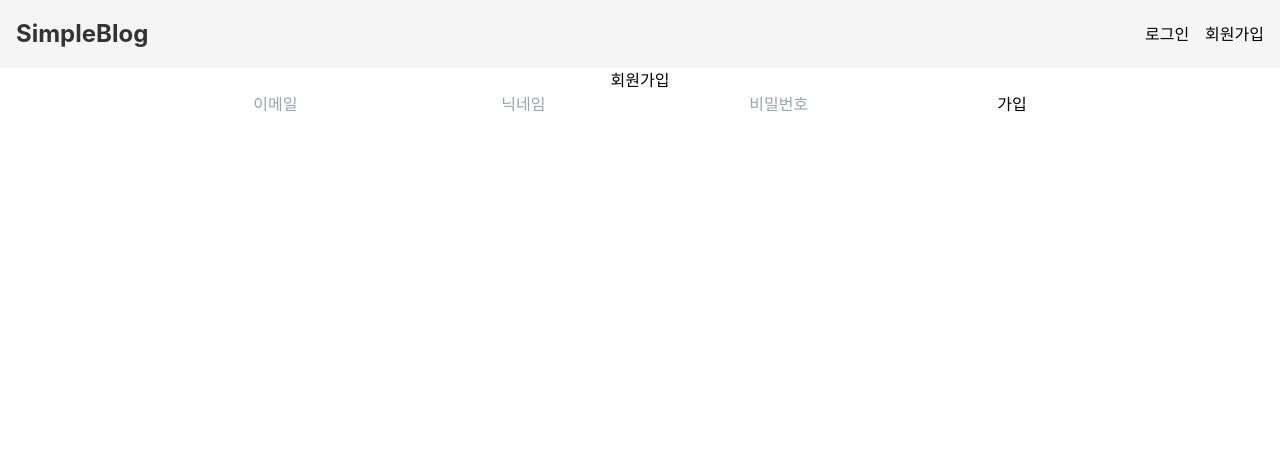
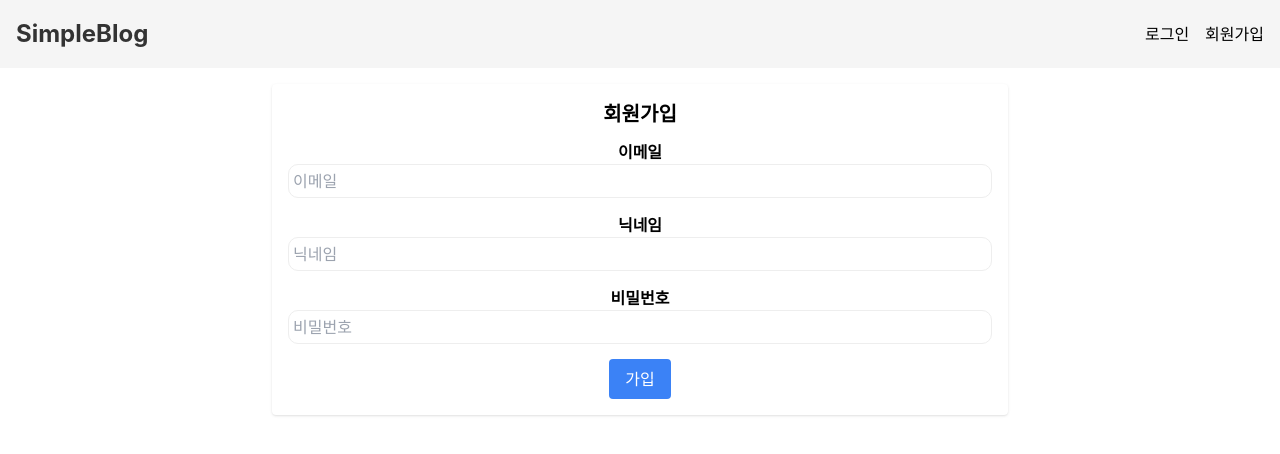
Before and after one commit to chungi21/simple-blog-frontend, a React (Create React App) app: page /join in a window 1280 px wide. Shown: the top 454 px of the page. Built offline with nearby package versions, Linux system fonts and the light colour scheme; no server answers.

Commit message:
회원 tailwind css로 변경

```diff
--- a/src/components/LoginForm.js
+++ b/src/components/LoginForm.js
@@ -6,14 +6,16 @@ export default function LoginForm({ email, password, onEmailChange, onPasswordCh
         value={email}
         onChange={onEmailChange}
         placeholder="이메일"
+        className="border border-[#eee] rounded-[10px] mb-[15px] hover:bg-gray-50 p-1 block w-full"
       />
       <input
         type="password"
         value={password}
         onChange={onPasswordChange}
         placeholder="비밀번호"
+        className="border border-[#eee] rounded-[10px] mb-[15px] hover:bg-gray-50 p-1 block w-full"
       />
-      <button type="submit">로그인</button>
+      <button type="submit" className="px-4 py-2 bg-blue-500 text-white rounded hover:bg-blue-600">로그인</button>
     </form>
   );
 }
--- a/src/components/MemberForm.js
+++ b/src/components/MemberForm.js
@@ -12,10 +12,16 @@ export default function MemberForm({
 }) {
   return (
     <form onSubmit={onSubmit}>
-      <input type="email" placeholder="이메일" value={email} onChange={onChangeEmail} required />
-      <input type="text" placeholder="닉네임" value={nickname} onChange={onChangeNickname} required />
-      <input type="password" placeholder="비밀번호" value={password} onChange={onChangePassword} />
-      <button type="submit">{submitText}</button>
+      <label><strong>이메일</strong>
+        <input type="email" placeholder="이메일" value={email} onChange={onChangeEmail} required className="border border-[#eee] rounded-[10px] mb-[15px] hover:bg-gray-50 p-1 block w-full" />
+      </label>
+      <label><strong>닉네임</strong>
+        <input type="text" placeholder="닉네임" value={nickname} onChange={onChangeNickname} required className="border border-[#eee] rounded-[10px] mb-[15px] hover:bg-gray-50 p-1 block w-full" />
+      </label>
+      <label><strong>비밀번호</strong>
+        <input type="password" placeholder="비밀번호" value={password} onChange={onChangePassword} className="border border-[#eee] rounded-[10px] mb-[15px] hover:bg-gray-50 p-1 block w-full" />
+      </label>
+      <button type="submit" className="px-4 py-2 bg-blue-500 text-white rounded hover:bg-blue-600">{submitText}</button>
     </form>
   );
 }
--- a/src/components/Mypage.js
+++ b/src/components/Mypage.js
@@ -52,8 +52,9 @@ export default function MyPage() {
     if (loading) return <p>로딩 중...</p>;
 
     return (
-        <div>
-            <h2>회원정보 수정</h2>
+        <div className="max-w-3xl mx-auto p-4">
+            <div className="p-4 bg-white rounded shadow">
+                <h2 className="text-xl font-semibold mb-3">회원정보 수정</h2>
                 <MemberForm
                     email={email}
                     nickname={nickname}
@@ -65,5 +66,6 @@ export default function MyPage() {
                     submitText="수정"
                 />
             </div>
+        </div>
     );
 }
--- a/src/pages/JoinPage.js
+++ b/src/pages/JoinPage.js
@@ -38,8 +38,9 @@ export default function JoinPage() {
     };
 
     return (
-        <div>
-            <h2>회원가입</h2>
+        <div className="max-w-3xl mx-auto p-4">
+            <div className="p-4 bg-white rounded shadow">
+                <h2 className="text-xl font-semibold mb-3">회원가입</h2>
                 <MemberForm
                     email={email}
                     nickname={nickname}
@@ -52,5 +53,6 @@ export default function JoinPage() {
                     submitText="가입"
                 />
             </div>
+        </div>
     );
 }
--- a/src/pages/LoginPage.js
+++ b/src/pages/LoginPage.js
@@ -39,6 +39,9 @@ export default function LoginPage() {
   };
 
   return (
+    <div className="max-w-3xl mx-auto p-4">
+      <div className="p-4 bg-white rounded shadow">
+        <h2 className="text-xl font-semibold mb-3">로그인</h2>
         <LoginForm
           email={email}
           password={password}
@@ -46,5 +49,7 @@ export default function LoginPage() {
           onPasswordChange={(e) => setPassword(e.target.value)}
           onSubmit={handleLogin}
         />
+      </div>
+    </div>
   );
 }
```
Lines whose indentation alone changed are shown as unchanged.
